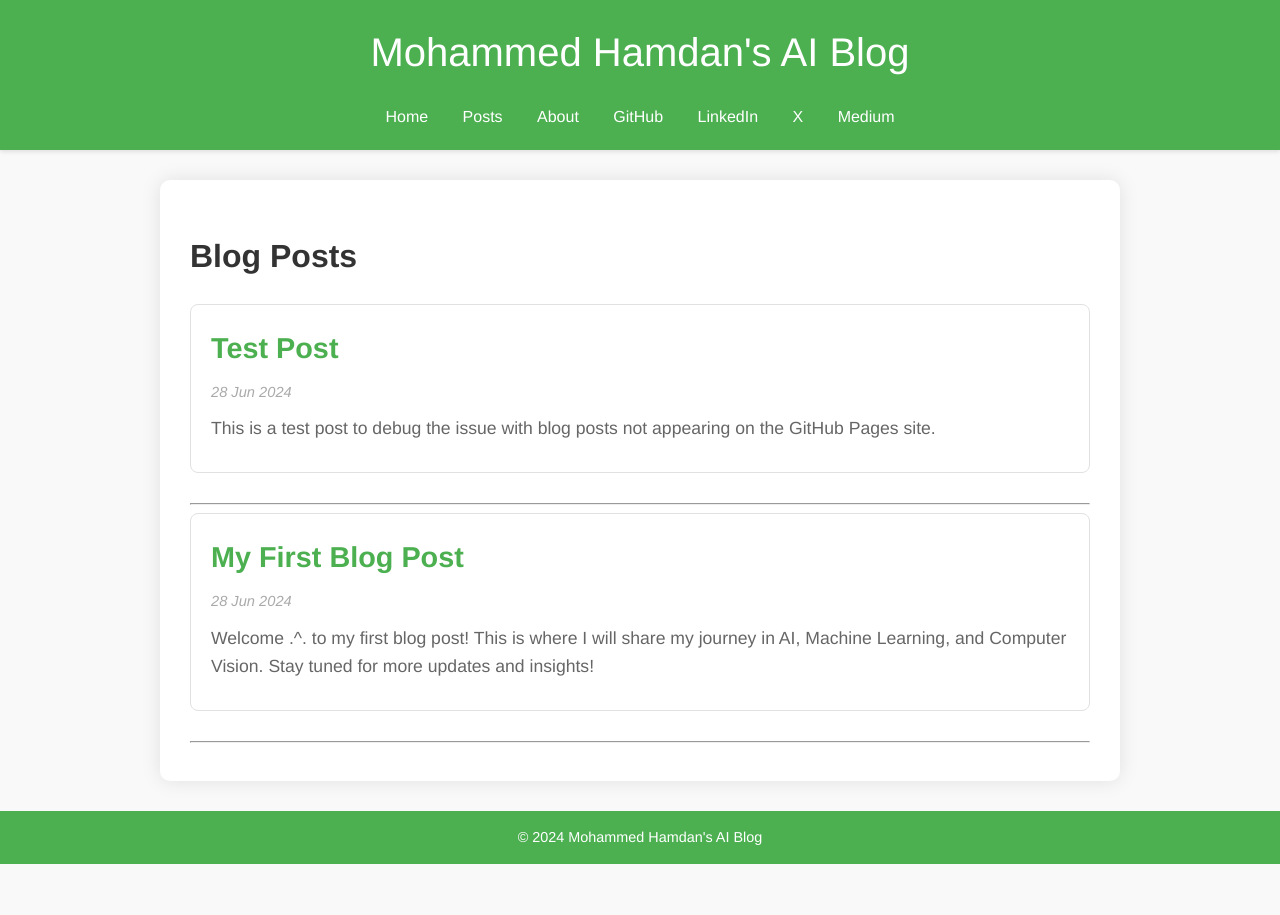
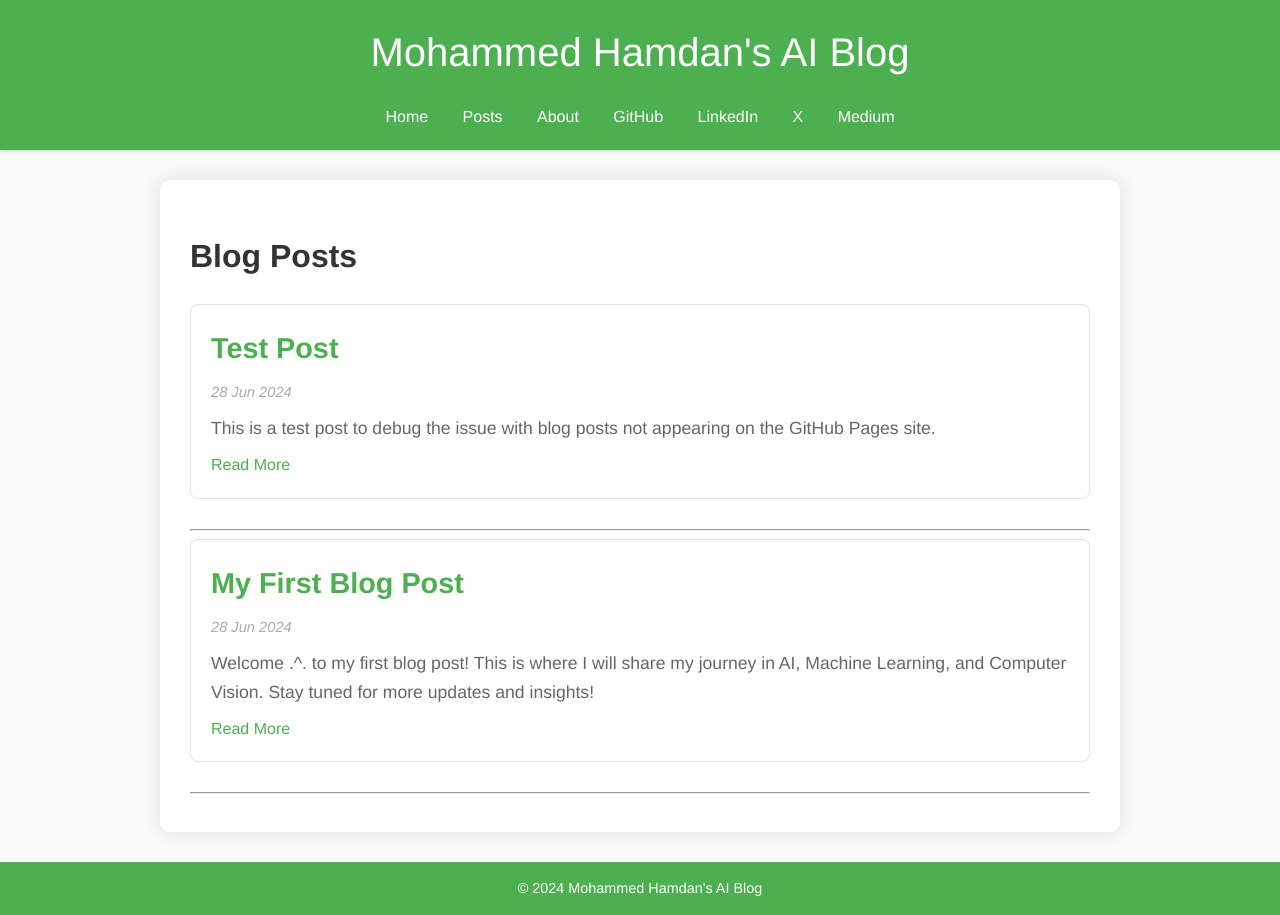
Before and after one commit to MHHamdan/moha, a Jekyll site: the page built from posts.md, in a window 1280 px wide. Built offline with Jekyll 4.4.1, drawn with Linux system fonts in a browser that asks for light colours.

Commit message:
Enhance the styling and interactivity of blog posts

```diff
--- a/_layouts/posts.html
+++ b/_layouts/posts.html
@@ -10,7 +10,29 @@
       <h2><a href="{{ post.url | relative_url }}">{{ post.title }}</a></h2>
       <p><small><i>{{ post.date | date_to_string }}</i></small></p>
       <p>{{ post.excerpt }}</p>
+      <div class="post-content">
+        {{ post.content }}
+      </div>
+      <a class="toggle-button">Read More</a>
     </div>
     <hr>
   {% endfor %}
 </div>
+
+<script>
+  document.addEventListener("DOMContentLoaded", function() {
+    var buttons = document.querySelectorAll('.toggle-button');
+    buttons.forEach(function(button) {
+      button.addEventListener('click', function() {
+        var content = this.previousElementSibling;
+        if (content.style.display === "none" || content.style.display === "") {
+          content.style.display = "block";
+          this.textContent = "Read Less";
+        } else {
+          content.style.display = "none";
+          this.textContent = "Read More";
+        }
+      });
+    });
+  });
+</script>
--- a/assets/main.css
+++ b/assets/main.css
@@ -62,6 +62,7 @@
   border: 1px solid #e1e1e1;
   border-radius: 8px;
   transition: transform 0.2s, box-shadow 0.2s;
+  overflow: hidden;
 }
 
 .posts .post:hover {
@@ -97,6 +98,24 @@
   color: #aaa;
 }
 
+.posts .post .post-content {
+  display: none;
+  margin-top: 10px;
+}
+
+.posts .post .toggle-button {
+  display: block;
+  margin-top: 10px;
+  color: #4CAF50;
+  cursor: pointer;
+  text-decoration: none;
+  font-weight: 500;
+}
+
+.posts .post .toggle-button:hover {
+  color: #388E3C;
+}
+
 /* Footer */
 footer {
   background: #4CAF50;
```
